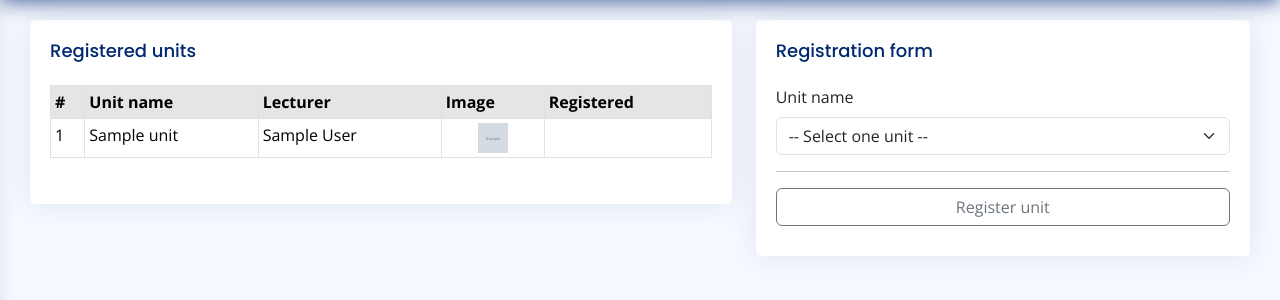
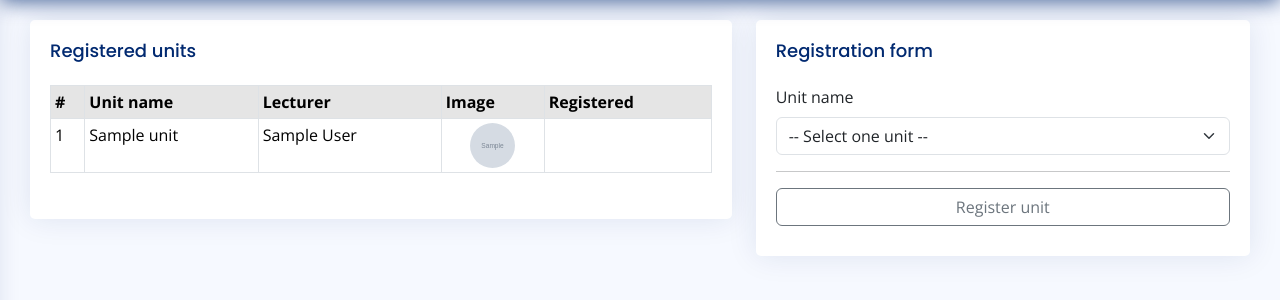
Before and after one commit to morikeli/smart-scheduler, a Django app: template campus/templates/dashboard/students/register-units.html in a window 1280 px wide. Shown: the part 60-360 px from the top of the page. Run offline with Django 4.2, Linux system fonts and the light colour scheme; the template is opened without the code that fills it: most values are stand-ins (such as "Sample title", 1, 10 or a date in 2020); grey boxes marked "Sample" are stand-in pictures; some libraries are stand-ins or nearby versions.

Commit message:
update <img> attrs. 1.) update height & width of the image 2.) make the img circular using Bootstrap's .rounded-circle

```diff
--- a/campus/templates/dashboard/students/register-units.html
+++ b/campus/templates/dashboard/students/register-units.html
@@ -23,7 +23,7 @@
                                             <td>{{ forloop.counter }}</td>
                                             <td>{{ units.unit }}</td>
                                             <td>{{ units.unit.lecturer.staff.first_name|title }} {{ units.unit.lecturer.staff.last_name|title }}</td>
-                                            <td class="text-center"><img src="{{ units.unit.lecturer.staff.profile_pic.url }}" height="30px" width="30px" alt="dp"></td>
+                                            <td class="text-center"><img class="rounded-circle" src="{{ units.unit.lecturer.staff.profile_pic.url }}" height="45px" width="45px" alt="lec-dp"></td>
                                             <td class="text-center">
                                                 {% if units.is_registered is True %}
                                                 <span><i class="bi-check-circle-fill" style="color: #0e9437;"></i></span>
```
